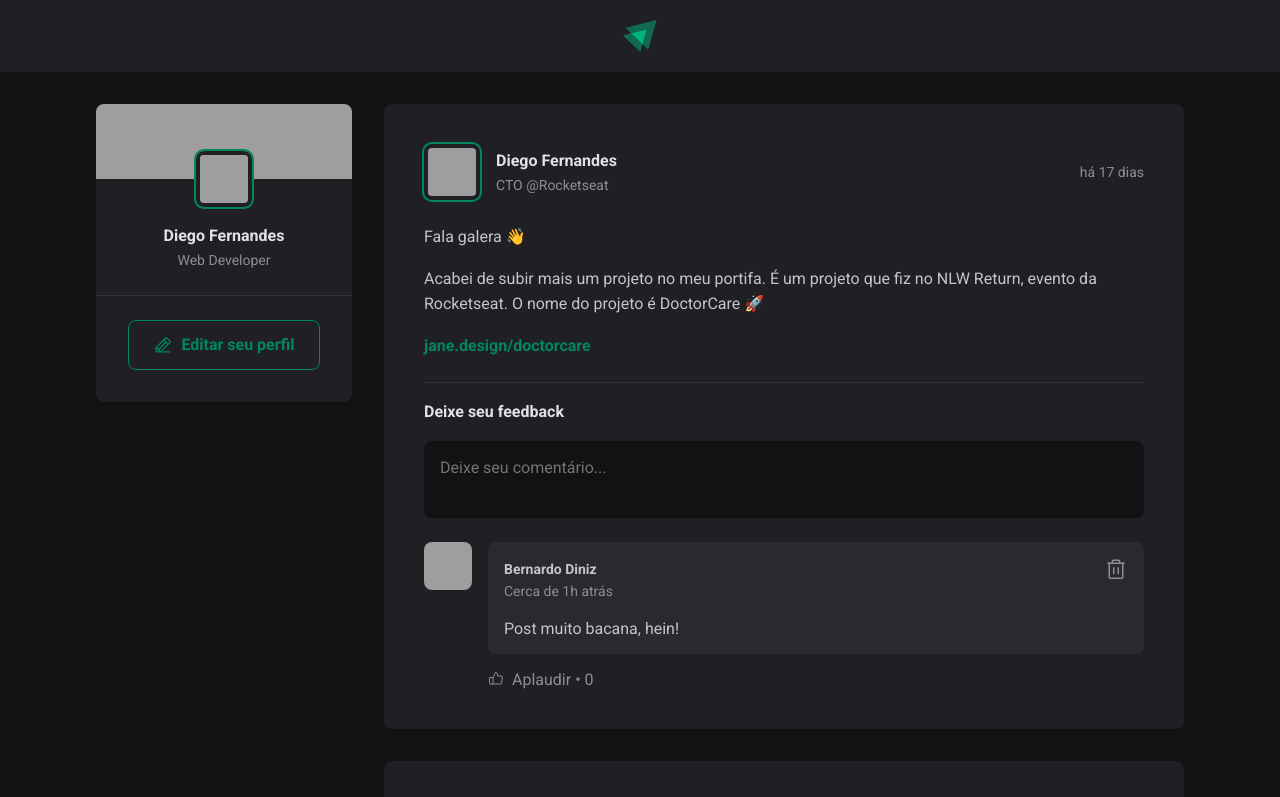
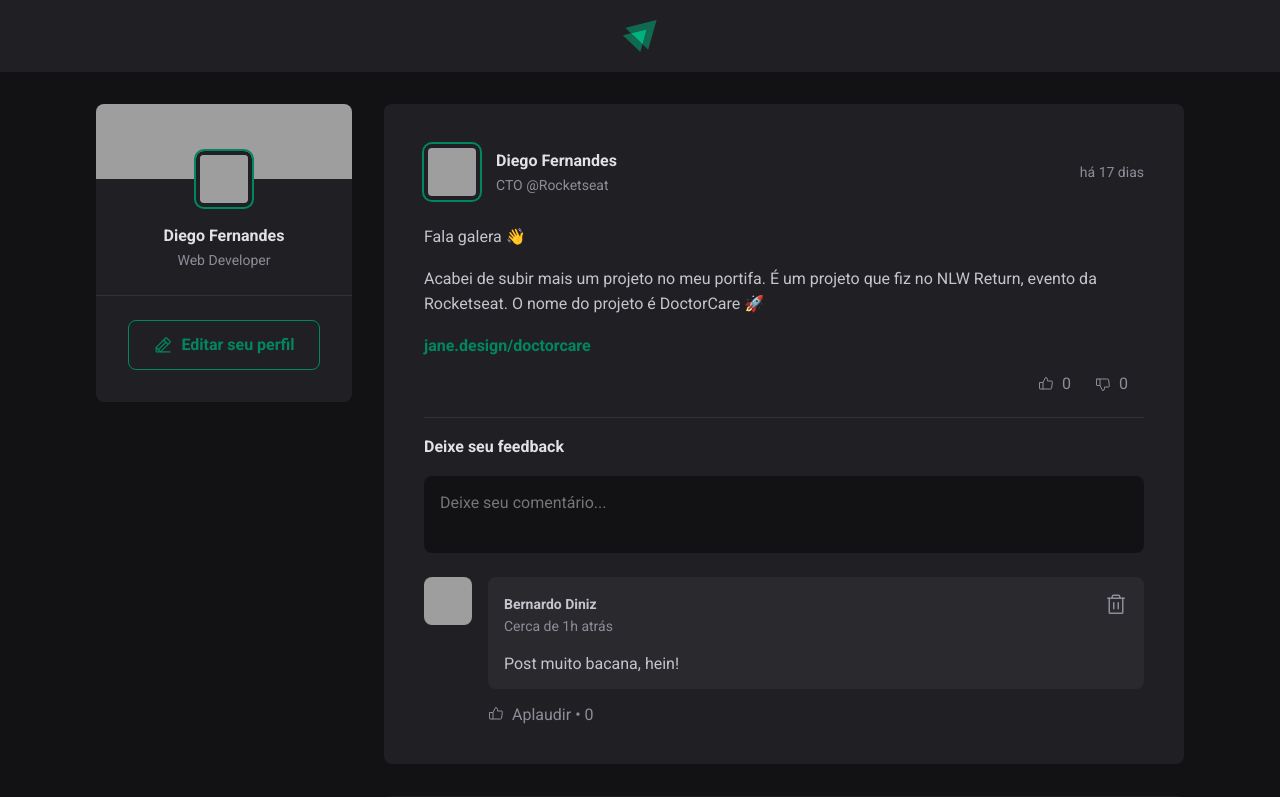
Before and after one commit to bernardooldz/IgniteFeed, a React (Vite) app: page / in a window 1280 px wide. Shown: the top 797 px of the page. Built offline with nearby package versions, Linux system fonts and the light colour scheme; grey boxes are pictures that could not be loaded.

Commit message:
feature: adicionando funcionalidade de dar like no post

```diff
--- a/src/components/Comment.jsx
+++ b/src/components/Comment.jsx
@@ -8,11 +8,11 @@ export function Comment({ content, onDeleteComment }) {
   const [likeCount, setLikeCount] = useState(0)
   const [CommentLiked, setCommentLiked] = useState(false);
 
-  function handleDeleteComment(){
+  function handleDeleteComment() {
     onDeleteComment(content)
   }
 
-   function handleLikeComment() {
+  function handleLikeComment() {
     if (!CommentLiked) {
       setLikeCount((state) => {
         return state + 1
@@ -41,12 +41,18 @@ export function Comment({ content, onDeleteComment }) {
           <p>{content}</p>
         </div>
 
-        <footer >
-          <button onClick={handleLikeComment} disabled={CommentLiked} >
-          <ThumbsUp />
-            {CommentLiked ? "Aplaudido" : "Aplaudir"} <span>{likeCount}</span>
+        <footer>
+          <button
+            onClick={handleLikeComment}
+            disabled={CommentLiked}
+            className={CommentLiked ? styles.liked : ''}
+          >
+            <ThumbsUp className={CommentLiked ? styles.likeOn : styles.likeOff}/>
+            {CommentLiked ? <span className={styles.likedText}>Aplaudido</span> : "Aplaudir"}
+            <span className={CommentLiked ? styles.specialSpanOn : styles.specialSpan} >{likeCount}</span>
           </button>
         </footer>
+
 
       </div>
     </div>
--- a/src/components/Comment.module.css
+++ b/src/components/Comment.module.css
@@ -75,13 +75,39 @@
 
 .commentBox footer button:hover {
     color: var(--green-300);
+
+    .likeOff {
+        color: var(--green-300);
+    }
 }
 
 .commentBox footer button svg {
     margin-right: 0.5rem;
 }
 
-.commentBox footer button span::before {
+.likeOn {
+    color: var(--green-300);
+}
+
+.likeOff {
+    color: var(--gray-400);
+}
+
+.likedText {
+    color: var(--green-300);
+}
+
+.specialSpan::before {
     padding: 0 0.25rem;
     content: "\2022";
 }
+
+.specialSpanOn::before {
+    color: var(--green-300);
+    padding: 0 0.25rem;
+    content: "\2022";
+}
+
+.specialSpanOn {
+    color: var(--green-300);
+}
--- a/src/components/Post.jsx
+++ b/src/components/Post.jsx
@@ -7,12 +7,51 @@ import { Comment } from './Comment'
 
 import styles from './Post.module.css'
 
+import { ThumbsDown, ThumbsUp, Trash } from 'phosphor-react'
+
 export function Post({ author, publishedAt, content }) {
     const [comments, setComments] = useState([
         'Post muito bacana, hein!'
     ])
 
     const [newCommentText, setNewCommentText] = useState('')
+
+    const [likeCount, setLikeCount] = useState(0)
+    const [PostLiked, setPostLiked] = useState(false);
+
+    const [DislikeCount, setDislikeCount] = useState(0)
+    const [PostDisliked, setPostDisliked] = useState(false);
+
+    function handlePostLike() {
+        if (PostLiked) {
+          setLikeCount((state) => state - 1);
+          setPostLiked(false);
+        } else {
+          setLikeCount((state) => state + 1);
+          setPostLiked(true);
+
+          if (PostDisliked) {
+            setDislikeCount((state) => state - 1);
+            setPostDisliked(false);
+          }
+        }
+      }
+
+      function handlePostDislike() {
+        if (PostDisliked) {
+          setDislikeCount((state) => state - 1);
+          setPostDisliked(false);
+        } else {
+          setDislikeCount((state) => state + 1);
+          setPostDisliked(true);
+
+          if (PostLiked) {
+            setLikeCount((state) => state - 1);
+            setPostLiked(false);
+          }
+        }
+      }
+
 
     const publishedDateFormatted = format(publishedAt, "d 'de' LLLL 'às' HH:mm'h'", {
         locale: ptBR,
@@ -74,6 +113,19 @@ export function Post({ author, publishedAt, content }) {
                 })}
             </div>
 
+            <footer className={styles.postButtons}>
+                <button className={styles.likeBtn} onClick={handlePostLike}>
+                    <ThumbsUp className={PostLiked ? styles.likeOn : styles.likeOff} />
+                    <span className={PostLiked ? styles.likeOn : styles.likeOff}>{likeCount}</span>
+                </button>
+
+                <button className={styles.dislikeBtn} onClick={handlePostDislike}>
+                    <ThumbsDown className={PostDisliked ? styles.dislikeOn : styles.dislikeOff} />
+                    <span className={PostDisliked ? styles.dislikeOn : styles.dislikeOff}>{DislikeCount}</span>
+                </button>
+            </footer>
+
+
             <form onSubmit={heandleCreateNewComment} className={styles.commentForm}>
                 <strong>Deixe seu feedback</strong>
 
--- a/src/components/Post.module.css
+++ b/src/components/Post.module.css
@@ -4,7 +4,7 @@
     padding: 2.5rem;
 }
 
-.post + .post {
+.post+.post {
     margin-top: 2rem;
 }
 
@@ -18,52 +18,52 @@
     margin-top: 1rem;
 }
 
-.content a{
+.content a {
     text-decoration: none;
     color: var(--green-500);
     font-weight: bold;
 }
 
-.content a:hover{
+.content a:hover {
     color: var(--green-300);
 }
 
-.post > header {
+.post>header {
     display: flex;
     align-items: center;
     justify-content: space-between;
 }
 
-.post header time{
+.post header time {
     font-size: 0.875rem;
     color: var(--gray-400);
 }
 
-.author{
+.author {
     display: flex;
     align-items: center;
     gap: 1rem;
 }
 
-.authorInfo{
+.authorInfo {
     display: flex;
     flex-direction: column;
 }
 
-.authorInfo strong{
+.authorInfo strong {
     display: block;
     color: var(--gray-100);
     line-height: 1.6;
 }
 
-.authorInfo span{
+.authorInfo span {
     display: block;
     font-size: 0.875rem;
     color: var(--gray-400);
     line-height: 1.6;
 }
 
-.commentForm{
+.commentForm {
     width: 100%;
     margin-top: 1.5rem;
     padding: 1rem 0 0;
@@ -73,7 +73,7 @@
     flex-direction: column;
 }
 
-.commentForm strong{
+.commentForm strong {
     color: var(--gray-100);
     line-height: 1.6;
 }
@@ -91,7 +91,7 @@
     border: none;
 }
 
-.commentForm textarea:focus{
+.commentForm textarea:focus {
     outline: 1px solid var(--green-500);
 }
 
@@ -127,6 +127,51 @@
     cursor: not-allowed;
 }
 
-.commentList{
+.commentList {
     margin-top: 2rem;
 }
+
+.postButtons {
+    display: flex;
+    justify-content: flex-end;
+    margin-right: 1rem;
+    margin-top: 1rem;
+    gap: 1.5rem;
+}
+
+.postButtons button {
+    background: transparent;
+    border: 0;
+    color: var(--gray-400);
+    cursor: pointer;
+
+    display: flex;
+    align-items: center;
+
+    border-radius: 2px;
+}
+
+.postButtons button:focus {
+    outline: none;
+    box-shadow: none;
+}
+
+.postButtons button svg {
+    margin-right: 0.5rem;
+}
+
+.likeOn {
+    color: var(--green-300);
+}
+
+.dislikeOn {
+    color: var(--red-500);
+}
+
+.likeBtn:hover {
+    color: var(--green-300);
+}
+
+.dislikeBtn:hover {
+    color: var(--red-500);
+}
```
